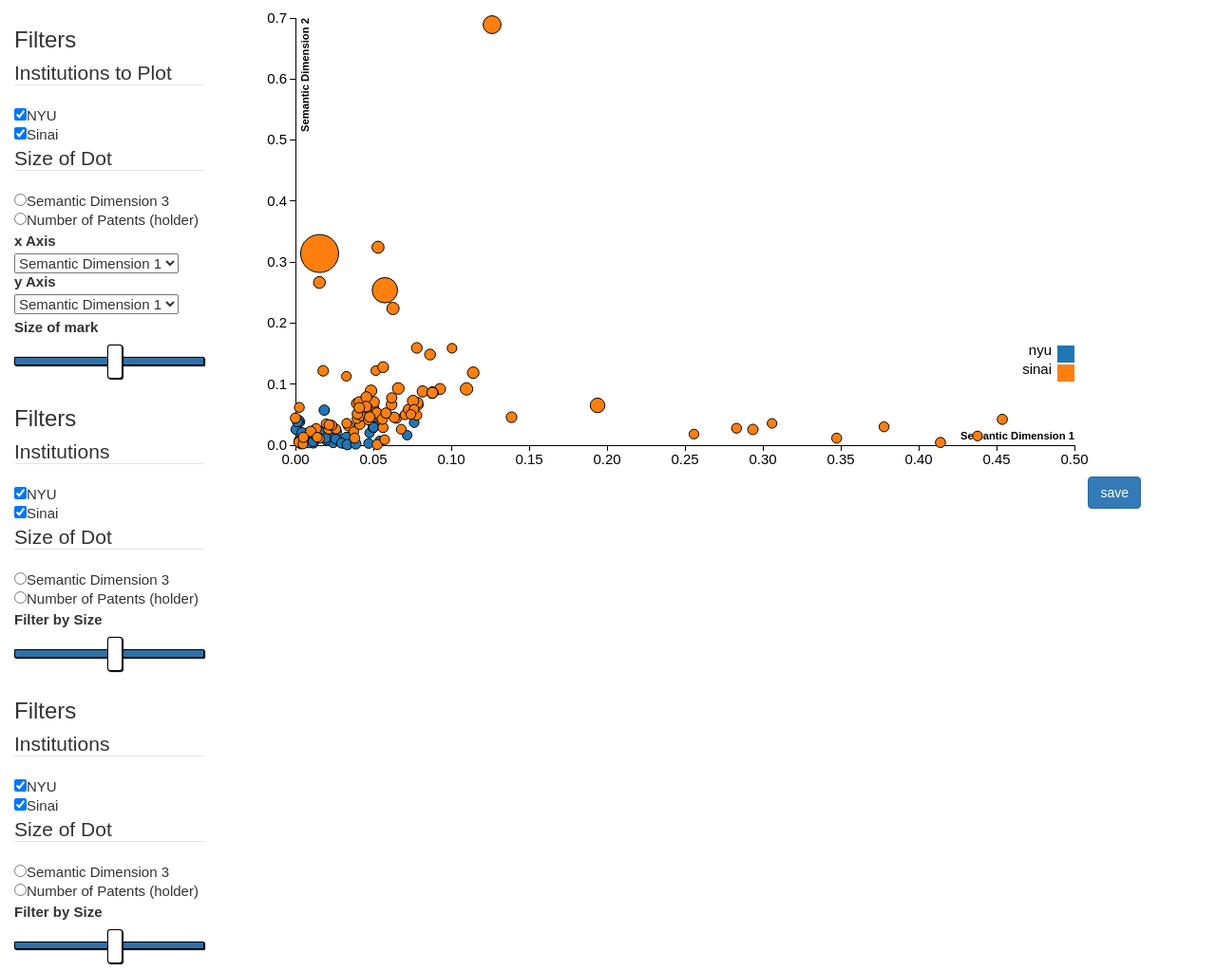
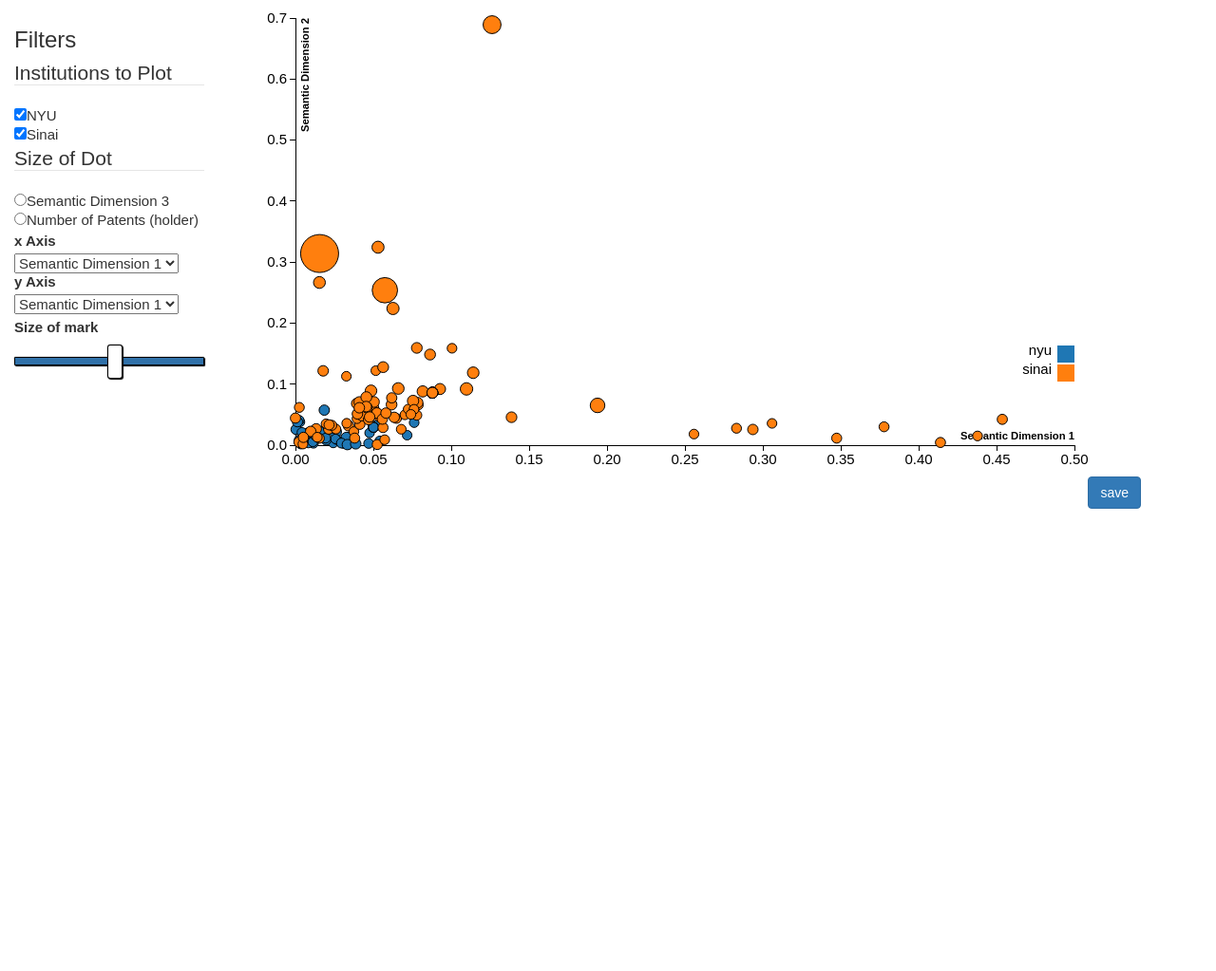
Before and after one commit to gummibeatz/test-llama, a Django app: page /llama/ in a window 1280 px wide. Shown: the part 53-1076 px from the top of the page at 95% size. After the commit the page ends 589 px from the top, so only its background shows below. Run offline with Django 3.2, Linux system fonts and the light colour scheme; a user stored in the database is signed in; some libraries are stand-ins or nearby versions.

Commit message:
removed weird duplicates

```diff
--- a/templates/llama/filter-form.html
+++ b/templates/llama/filter-form.html
@@ -35,51 +35,3 @@
   </label>
   <input type="range" min="5" max="20" id="radius_cutoff">
 </div>
-
-
-<div id="filter", class="dataSelection">
-  <h3>Filters</h3>
-  <legend>Institutions</legend>
-  <input name='v' value="nyu" type="checkbox" checked>NYU
-  </input><br>
-  <input name="v" value="sinai" type="checkbox" checked >Sinai
-  </input>
-</div>
-<p></p>
-<div class="dataSelection">
-  <form id="mark">
-    <legend>Size of Dot</legend>
-    <input type="radio" name="sepal" value='SD3'>Semantic Dimension 3</input>
-    <br>
-    <input type="radio" name="sepal" value="SD3">Number of Patents (holder)</input>
-  </form>
-</div>
-<div class="dataSelection">
-  <label for="radius_cutoff">Filter by Size</span>
-  </label>
-  <input type="range" min="5" max="20" id="radius_cutoff">
-</div>
-
-
-<div id="filter", class="dataSelection">
-  <h3>Filters</h3>
-  <legend>Institutions</legend>
-  <input name='v' value="nyu" type="checkbox" checked>NYU
-  </input><br>
-  <input name="v" value="sinai" type="checkbox" checked >Sinai
-  </input>
-</div>
-<p></p>
-<div class="dataSelection">
-  <form id="mark">
-    <legend>Size of Dot</legend>
-    <input type="radio" name="sepal" value='SD3'>Semantic Dimension 3</input>
-    <br>
-    <input type="radio" name="sepal" value="SD3">Number of Patents (holder)</input>
-  </form>
-</div>
-<div class="dataSelection">
-  <label for="radius_cutoff">Filter by Size</span>
-  </label>
-  <input type="range" min="5" max="20" id="radius_cutoff">
-</div>
```
Also changed, not shown: db.sqlite3, 3 other files.
